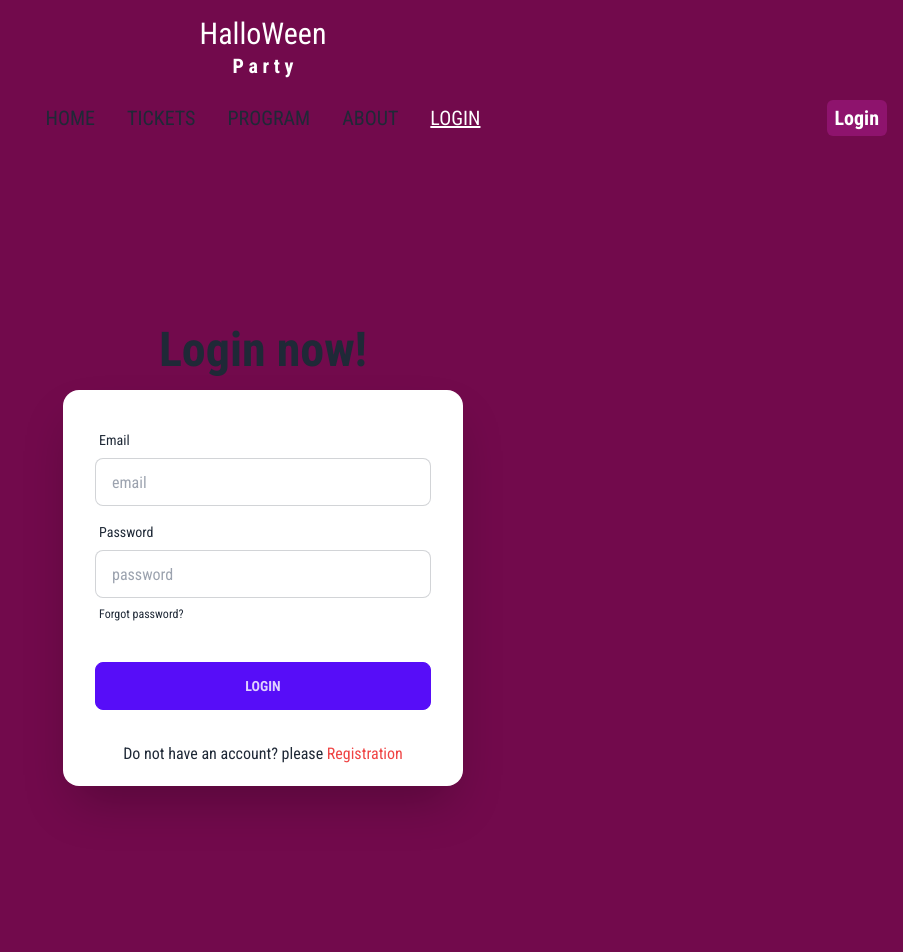
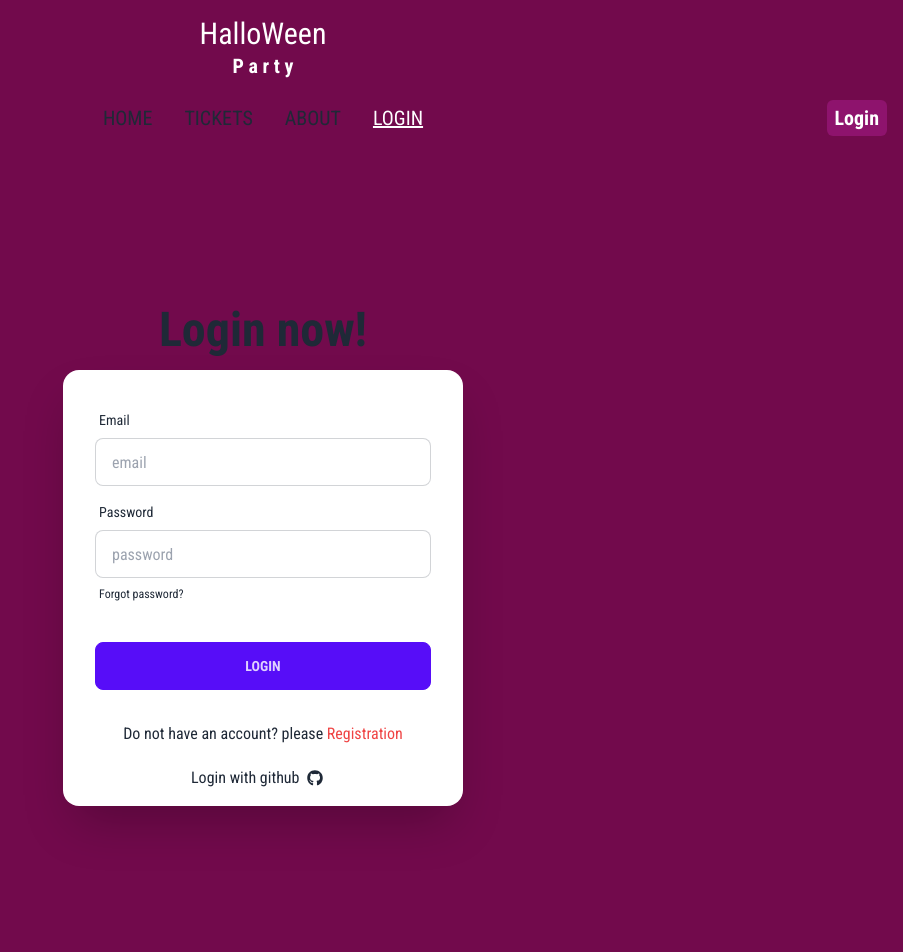
Before and after one commit to sakibalam12345/Hallowean-Ticket, a React (Vite) app: page /login in a window 1280 px wide. Shown: the top 952 px of the page, without its empty margins (377-1280 px from the left). Built offline with nearby package versions, Linux system fonts and the light colour scheme; no server answers.

Commit message:
error page added and did some auth login and registration

```diff
--- a/package.json
+++ b/package.json
@@ -17,6 +17,7 @@
     "react-dom": "^18.2.0",
     "react-icons": "^4.11.0",
     "react-router-dom": "^6.16.0",
+    "react-toastify": "^9.1.3",
     "sort-by": "^1.2.0"
   },
   "devDependencies": {
--- /dev/null
+++ b/src/Error/Errorpage.jsx
@@ -0,0 +1,11 @@
+
+
+const Errorpage = () => {
+    return (
+        <div className="flex justify-center items-center">
+            <h1 className=" text-5xl font-bold"> Opps</h1>
+        </div>
+    );
+};
+
+export default Errorpage;
--- a/src/Pages/Login/Login.jsx
+++ b/src/Pages/Login/Login.jsx
@@ -1,7 +1,8 @@
 import { useContext } from "react";
 import { Link, useLocation, useNavigate } from "react-router-dom";
 import { Authcontext } from "../../Provider/Authprovider";
-import { Result } from "postcss";
+import { FaGithub} from 'react-icons/fa';
+
 
 
 const Login = () => {
@@ -9,7 +10,20 @@ const Login = () => {
     const location = useLocation();
     const Navigate = useNavigate();
 
-    const {login} = useContext(Authcontext)
+    const {login,githublogin} = useContext(Authcontext);
+
+    const handlegithublogin = ()  =>{
+
+        githublogin()
+        .then(result=>{
+            console.log(result.user)
+            Navigate('/')
+        })
+        .catch(error=>{
+            console.error(error)
+        })
+
+    }
 
     const handlelogin = e =>{
         e.preventDefault();
@@ -20,14 +34,16 @@ const Login = () => {
 
         login(email,password)
         .then(result=>{
-            console.log(result.user)
 
             Navigate(location?.state ? location.state : '/')
+
 
         } )
         .catch(error=>{
             console.error(error)
         })
+
+
 
 
 
@@ -62,9 +78,18 @@ const Login = () => {
         </div>
       </form>
       <p className="text-center pb-5">Do not have an account? please <Link to='/registration' className="text-red-500"> Registration</Link></p>
+      <div>
+        <button onClick={handlegithublogin}>
+        <p className="text-center pb-4 flex justify-center items-center gap-2 ml-32">Login with github <FaGithub></FaGithub> </p>
+        </button>
+
+      </div>
     </div>
+
   </div>
+
 </div>
+
         </div>
     );
 };
--- a/src/Pages/Navbar/Navbar.jsx
+++ b/src/Pages/Navbar/Navbar.jsx
@@ -40,17 +40,6 @@ const Navbar = () => {
                     }
                   >
                    <p className="text-xl  font-medium">TICKETS</p>
-                  </NavLink>
-     </li>
-     <li>
-     <NavLink
-                    to='/program'
-                    className={({ isActive }) =>
-                      isActive && 'underline text-white'
-
-                    }
-                  >
-                   <p className="text-xl  font-medium">PROGRAM</p>
                   </NavLink>
      </li>
      <li>
--- a/src/Provider/Authprovider.jsx
+++ b/src/Provider/Authprovider.jsx
@@ -1,10 +1,12 @@
 import { createContext, useEffect, useState } from "react";
-import { createUserWithEmailAndPassword, getAuth, onAuthStateChanged, signInWithEmailAndPassword, signOut } from "firebase/auth";
+import { GithubAuthProvider, createUserWithEmailAndPassword, getAuth, onAuthStateChanged, signInWithEmailAndPassword, signInWithPopup, signOut } from "firebase/auth";
 import app from "../Firebase/Firebase.config";
 
 
 export const Authcontext = createContext(null);
 const auth = getAuth(app);
+
+const githubprovider = new GithubAuthProvider();
 
 const Authprovider = ({children}) => {
 
@@ -26,6 +28,11 @@ const Authprovider = ({children}) => {
         setloading(true)
         return signOut(auth)
     }
+
+    const githublogin = ()=>{
+        setloading(true)
+        return signInWithPopup(auth,githubprovider)
+    }
    useEffect(()=>{
   const unsubscribe =  onAuthStateChanged(auth, currentuser =>{
     console.log('on chane', currentuser)
@@ -39,7 +46,7 @@ const Authprovider = ({children}) => {
   },[])
 
 
-    const authinfo= {user,createuser,login,logout,loading}
+    const authinfo= {user,createuser,login,logout,loading,githublogin}
     return (
         <Authcontext.Provider value={authinfo}>
             {children}
--- a/src/Router/Router.jsx
+++ b/src/Router/Router.jsx
@@ -7,6 +7,7 @@ import Carddetails from "../Pages/Carddetails/Carddetails";
 import Login from "../Pages/Login/Login";
 import Registration from "../Pages/Registration/Registration";
 import Privateroute from "../Privateroute/Privateroute";
+import Errorpage from "../Error/Errorpage";
 
 
 const router = createBrowserRouter([
@@ -14,6 +15,7 @@ const router = createBrowserRouter([
     {
         path : '/',
         element : <Root></Root>,
+        errorElement : <Errorpage></Errorpage>,
         children : [
             {
                 path : '/',
```
Also changed, not shown: 1 other file (tests, documents, lock files or other folders).
